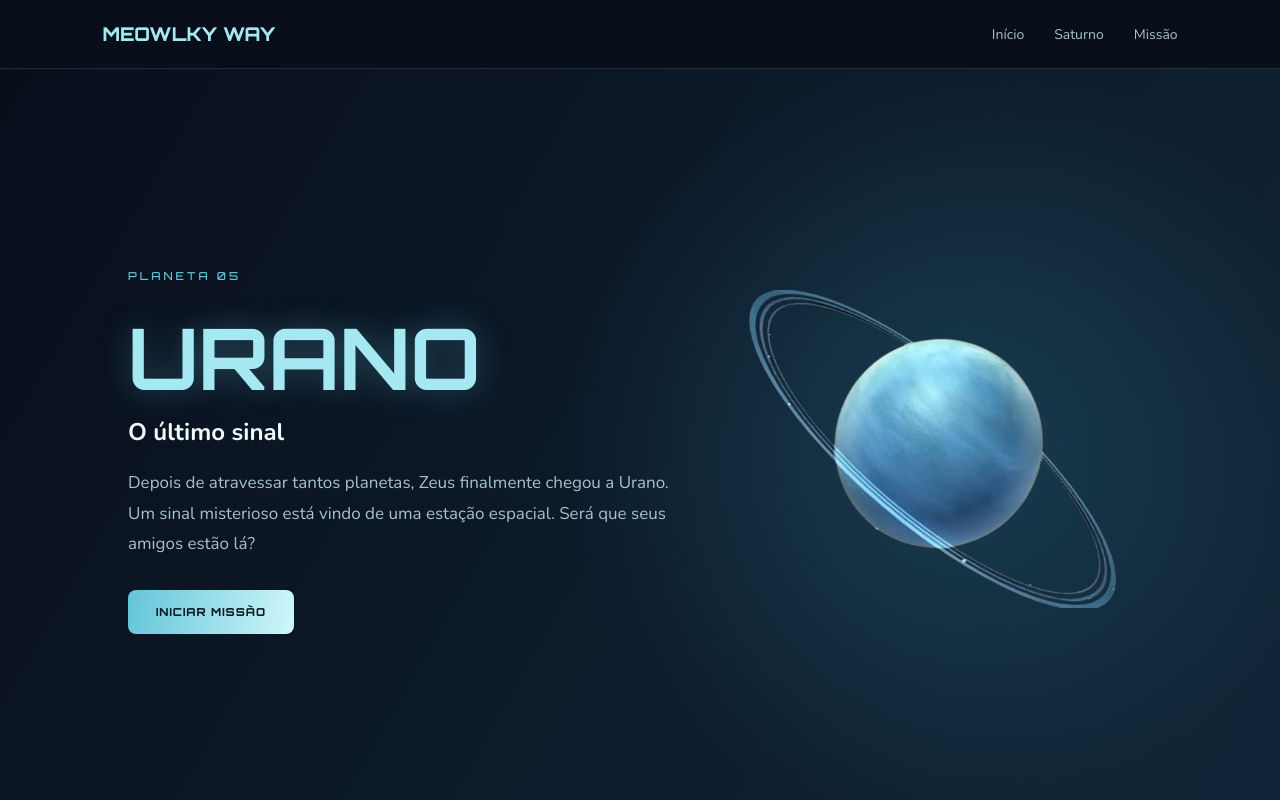
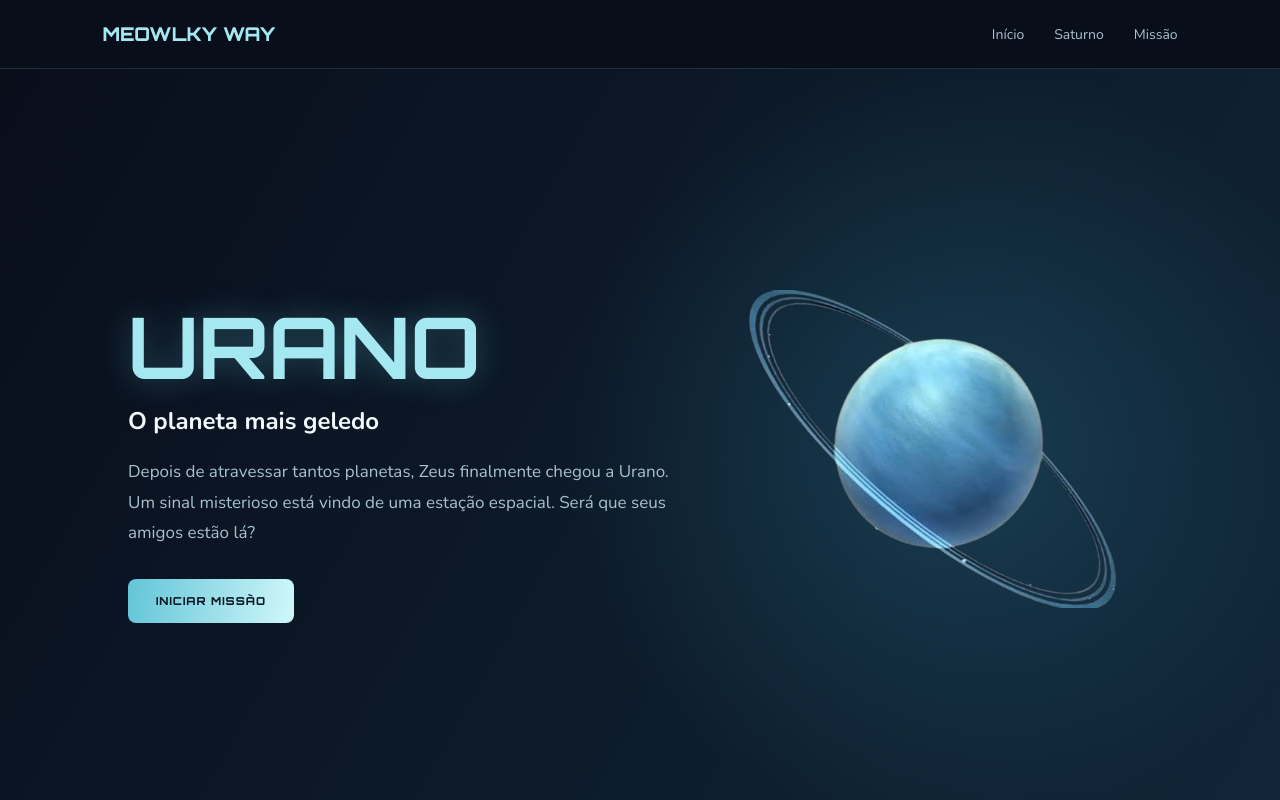
Before and after one commit to MariaLu07/Meowlky_way, a plain HTML site: page uranus.html in a window 1280 px wide. Shown: the top 800 px of the page. Drawn offline with nearby package versions, Linux system fonts and the light colour scheme.

Commit message:
Update uranus.html

```diff
--- a/uranus.html
+++ b/uranus.html
@@ -34,11 +34,10 @@
 
         <div class="hero-texto">
 
-            <span class="etiqueta">PLANETA 05</span>
 
             <h1>URANO</h1>
 
-            <h2>O último sinal</h2>
+            <h2>O planeta mais geledo</h2>
 
             <p>
                 Depois de atravessar tantos planetas, Zeus finalmente
```
